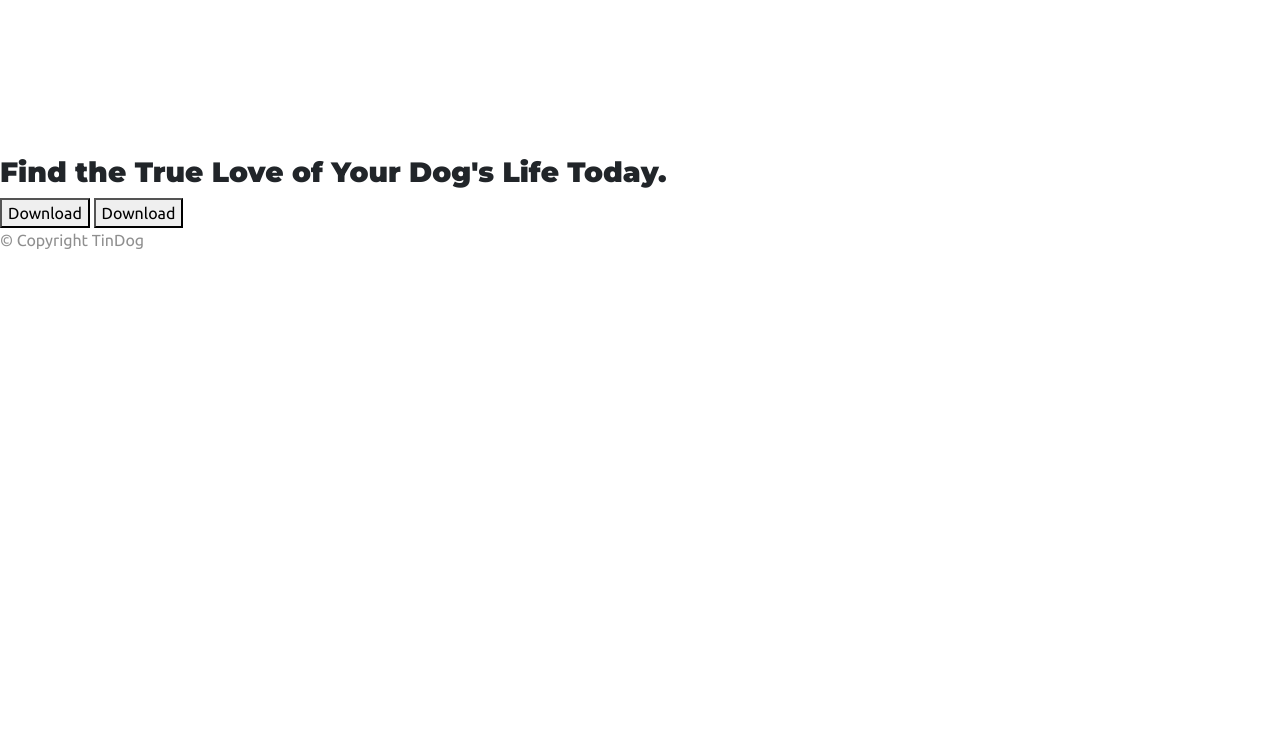
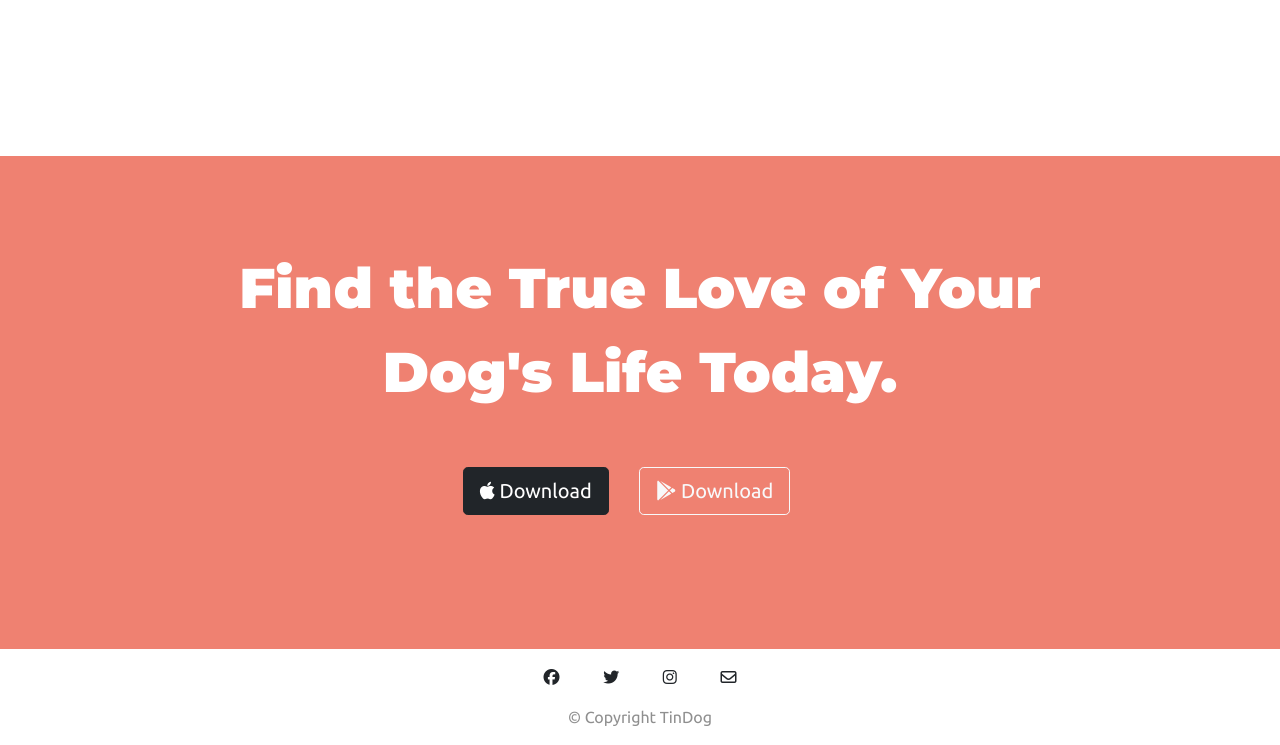
Before and after one commit to hussainashraf4u/tinDog, a plain HTML site: page index.html in a window 1280 px wide. Shown: the part 2506-3251 px from the top of the page. Before the commit the page ends 2774 px from the top, so only its background shows below. Drawn offline with nearby package versions, Linux system fonts and the light colour scheme.

Commit message:
copyright styling

```diff
--- a/css/styles.css
+++ b/css/styles.css
@@ -103,8 +103,26 @@ p {
 .pricing-coloum {
   padding: 3% 2%;
 }
+#cta {
+  background-color: #ef8171;
+  color: white;
+  text-align: center;
+  padding: 7% 15%;
+}
+.cta-header {
+  font-family: 'Montserrat', sans-serif;
+  font-size: 3.5rem;
+  line-height: 1.5;
+  font-weight: 900;
+}
 
+#footer {
+  text-align: center;
+}
 
+.footer-icon {
+  margin: 20px;
+}
 @media (max-width :1028px ) {
   .title-img {
     transform: rotate(0);
--- a/index.html
+++ b/index.html
@@ -201,9 +201,12 @@
 
   <section id="cta">
 
-    <h3>Find the True Love of Your Dog's Life Today.</h3>
-    <button type="button">Download</button>
-    <button type="button">Download</button>
+    <div class="col">
+      <h3 class="cta-header">Find the True Love of Your Dog's Life Today.</h3>
+      <button type="button" class="btn btn-dark btn-lg download-button"><i class="fab fa-apple"></i> Download</button>
+      <button type="button" class="btn btn-outline-light btn-lg download-button"><i class="fab fa-google-play"></i> Download</button>
+    </div>
+
 
   </section>
 
@@ -211,7 +214,12 @@
   <!-- Footer -->
 
   <footer id="footer">
-
+    <div class="col">
+      <i class="fab fa-facebook footer-icon"></i>
+      <i class="fab fa-twitter footer-icon"></i>
+      <i class="fab fa-instagram footer-icon"></i>
+      <i class="far fa-envelope footer-icon"></i>
+    </div>
     <p>© Copyright TinDog</p>
 
   </footer>
```
